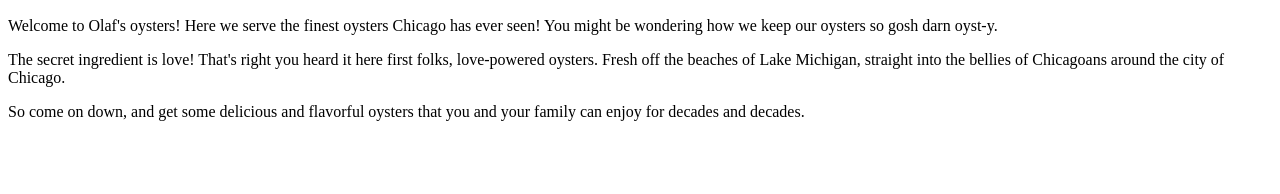
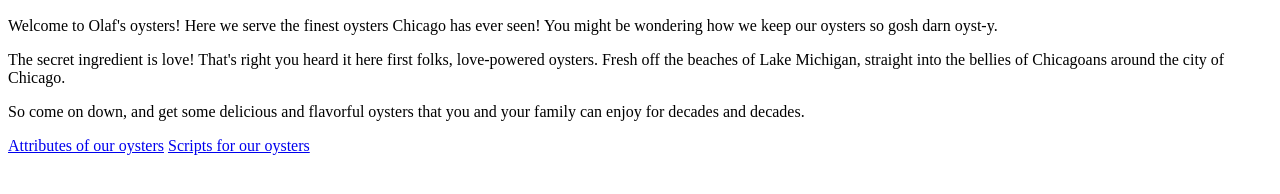
Before and after one commit to ryannhg/olafs-oysters, a plain HTML site: page public/index.html in a window 1280 px wide. Shown: the part 96-290 px from the top of the page. Drawn offline with Linux system fonts and the light colour scheme.

Commit message:
add links to other routes

```diff
--- a/public/index.html
+++ b/public/index.html
@@ -12,5 +12,7 @@
   <p>Welcome to Olaf's oysters! Here we serve the finest oysters Chicago has ever seen! You might be wondering how we keep our oysters so gosh darn oyst-y.</p>
   <p>The secret ingredient is love! That's right you heard it here first folks, love-powered oysters. Fresh off the beaches of Lake Michigan, straight into the bellies of Chicagoans around the city of Chicago.</p>
   <p>So come on down, and get some delicious and flavorful oysters that you and your family can enjoy for decades and decades.</p>
+  <a href="/attributes">Attributes of our oysters</a>
+  <a href="/scripts">Scripts for our oysters</a>
 </body>
 </html>
```
